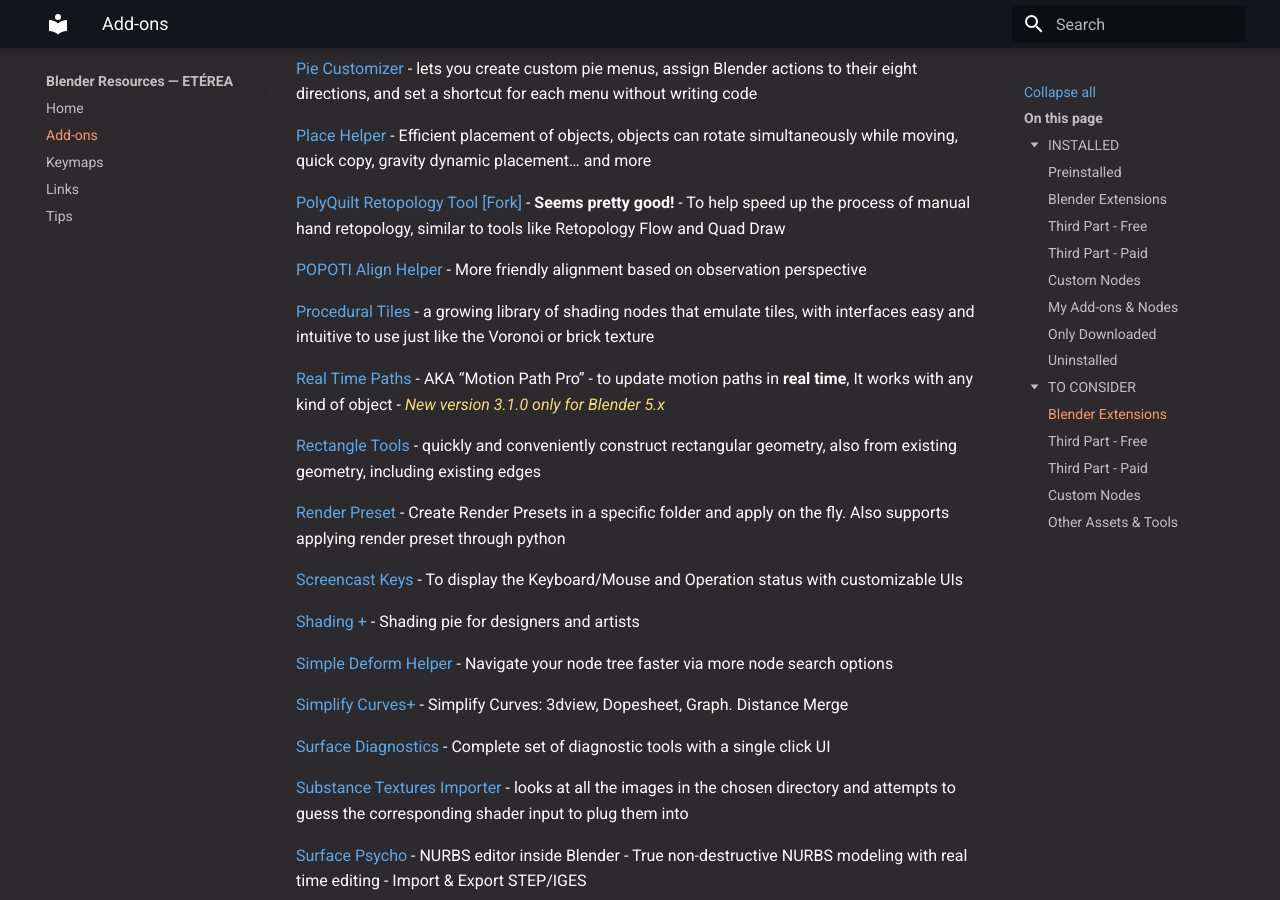
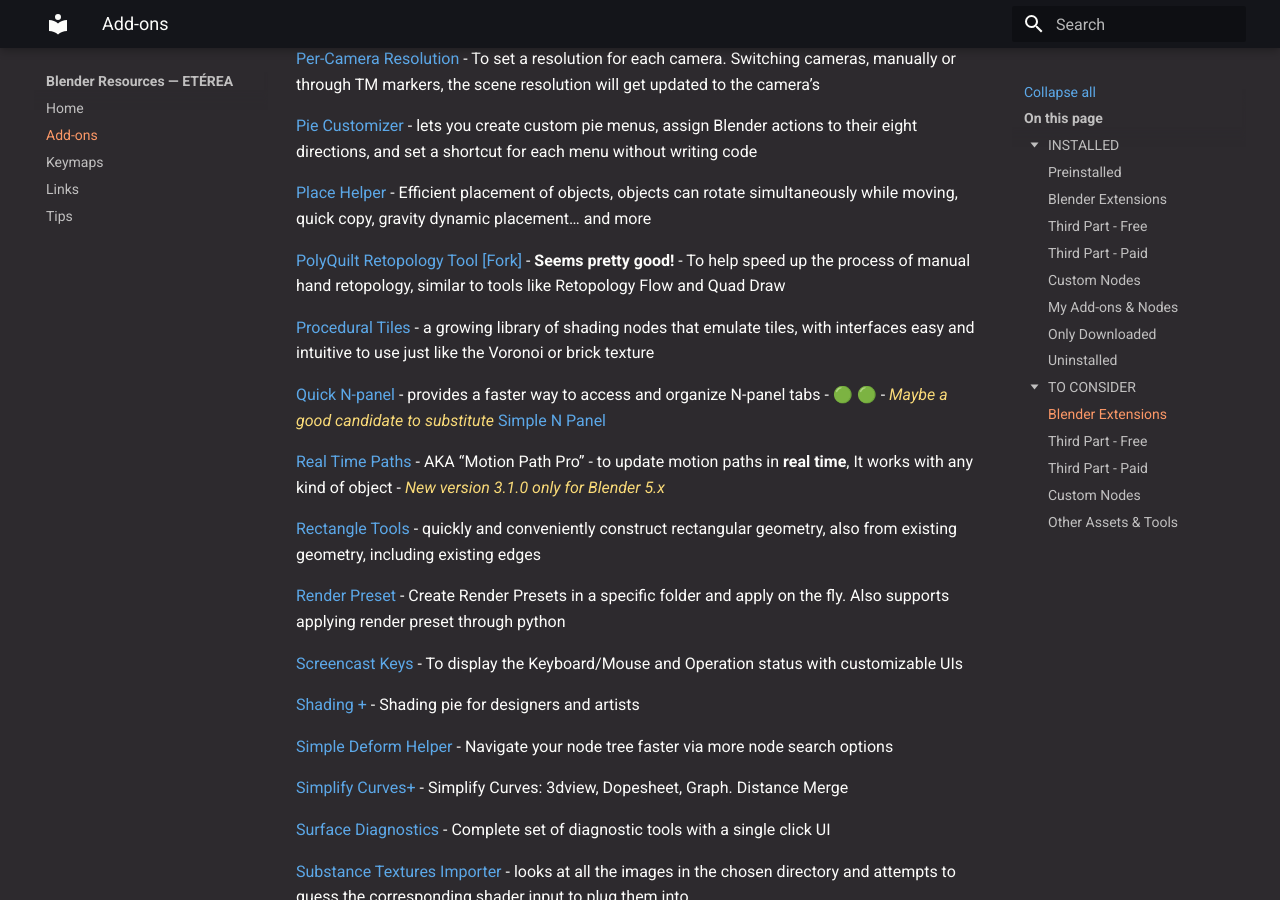
Before and after one commit to Eterea/blender, an MkDocs documentation site: the page built from docs/addons.md, in a window 1280 px wide and 900 px high, scrolled down 18920 px. Built offline with MkDocs 1.6.1 and Material for MkDocs 9.7.7, drawn with Linux system fonts in a browser that asks for light colours; some of the changed text lies outside the part shown.

Commit message:
Update addons.md

```diff
--- a/docs/addons.md
+++ b/docs/addons.md
@@ -5,6 +5,8 @@ Compiled and shared by [Cristóbal Vila](https://etereaestudios.com/resources/bl
 >This is a vast compilation with **add-ons, custom nodes and other resources**. Here I track what I have installed on my computers (a Mac for work and a WindowsPC for rendering) - I also save a link to other interesting stuff “to consider”, just in case that I need it in the future.
 
 > The emojis 🔴 or 🟠 means, pending to *INSTALL* or *UPDATE* on my Windows machine. I usually work on a daily basis on a Mac, using Win just for rendering.
+
+> The emoji 🟢 is a call *TO TEST* this add-on as soon as possible.
 
 > *TO DO:* Install Blender **5.2** on my Windows Computer and update all add-ons and keymaps
 
@@ -343,6 +345,7 @@ NOTE: new version 3.5.1 available for Blender 5.0 and up, only! (changed to Exte
 [Annotate Plus - additional annotations tools](https://blendermarket.com/products/annotate-plus) - By Stefano Bianchini - *USD 2.63*
 
 [Shaders Plus - Caustics, Thin Film, Dispersion for Cycles & Eevee (v4)](https://superhivemarket.com/products/shadersplus) - Smouse - Shaders Plus v4 + Modules Bundle = *USD 35* - [Shaders Plus Docs](https://docs-shadersplus.crd.co/#docsmenu) - Allows you to achieve Real Time Caustics, Dispersion, and physically accurate Thin Film Interference Effects!
+
 [SIMPLE N-PANEL](https://chippwalters.gumroad.com/l/simple-n-panel) - *USD 10* - A new version for the free (and un-installed) [SIMPLE TABS](https://chippwalters.gumroad.com/l/simpletabs)
 [Quad Remesher](https://exoside.com/quadremesher/quadremesher-upgrade/) - By Exoside - *USD 30* > UPDATED “Indie Modo” > “Indie for all softwares”
 ### Custom Nodes
@@ -688,9 +691,9 @@ Custom Notes and Frame Tools - [Time Range Notes](https://www.youtube.com/watch?
 
 [PolyQuilt Retopology Tool [Fork]](https://extensions.blender.org/add-ons/polyquilt-fork/) - **Seems pretty good!** - To help speed up the process of manual hand retopology, similar to tools like Retopology Flow and Quad Draw
 
-[POPOTI Align Helper](https://extensions.blender.org/add-ons/popoti-align-helper/) - More friendly alignment based on observation perspective
+[Procedural Tiles](https://extensions.blender.org/add-ons/proceduraltiles/) - a growing library of shading nodes that emulate tiles, with interfaces easy and intuitive to use just like the Voronoi or brick texture
 
-[Procedural Tiles](https://extensions.blender.org/add-ons/proceduraltiles/) - a growing library of shading nodes that emulate tiles, with interfaces easy and intuitive to use just like the Voronoi or brick texture
+[Quick N-panel](https://extensions.blender.org/add-ons/quick-n-panel/) - provides a faster way to access and organize N-panel tabs - 🟢 🟢 - *Maybe a good candidate to substitute* [Simple N Panel](https://chippwalters.gumroad.com/l/simple-n-panel)
 
 [Real Time Paths](https://extensions.blender.org/add-ons/real-time-paths/) - AKA “Motion Path Pro” - to update motion paths in **real time**, It works with any kind of object - *New version 3.1.0 only for Blender 5.x*
 
@@ -845,6 +848,8 @@ Especially interesting by Johny Gizmo:
 [Physics Dropper](https://superhivemarket.com/products/physics-dropper) - *USD 4* but also *FREE* -place all selected objects with the help of physics with just a few clicks. Basically, it's drop-it on steroids - *Downloaded, but not installed*
 
 [Pie Menu Editor](https://roaoao.gumroad.com/l/pie_menu_editor) *USD 12* / *FREE* through this fork: [Pluglug/pie-menu-editor-fork: A maintenance-focused fork of the Pie Menu Editor by roaoao.](https://github.com/Pluglug/pie-menu-editor-fork)
+
+[Plugin Hub](https://calebdeleon.gumroad.com/l/pluginhub) - Moves the tabs you choose into a single **Plugins** tab, where each add-on becomes a collapsible section - 🟢 🟢 🟢 - *Maybe a good candidate to substitute* [Simple N Panel](https://chippwalters.gumroad.com/l/simple-n-panel)
 
 [Polyhedral-splines](https://github.com/UF-CISE-Surflab/blender-polyhedral-splines?tab=readme-ov-file) - WIP - Converts quad-dominant meshes into B-spline patches - [Introduction](https://uf-cise-surflab.github.io/blender-polyhedral-splines-web/)
 
```
